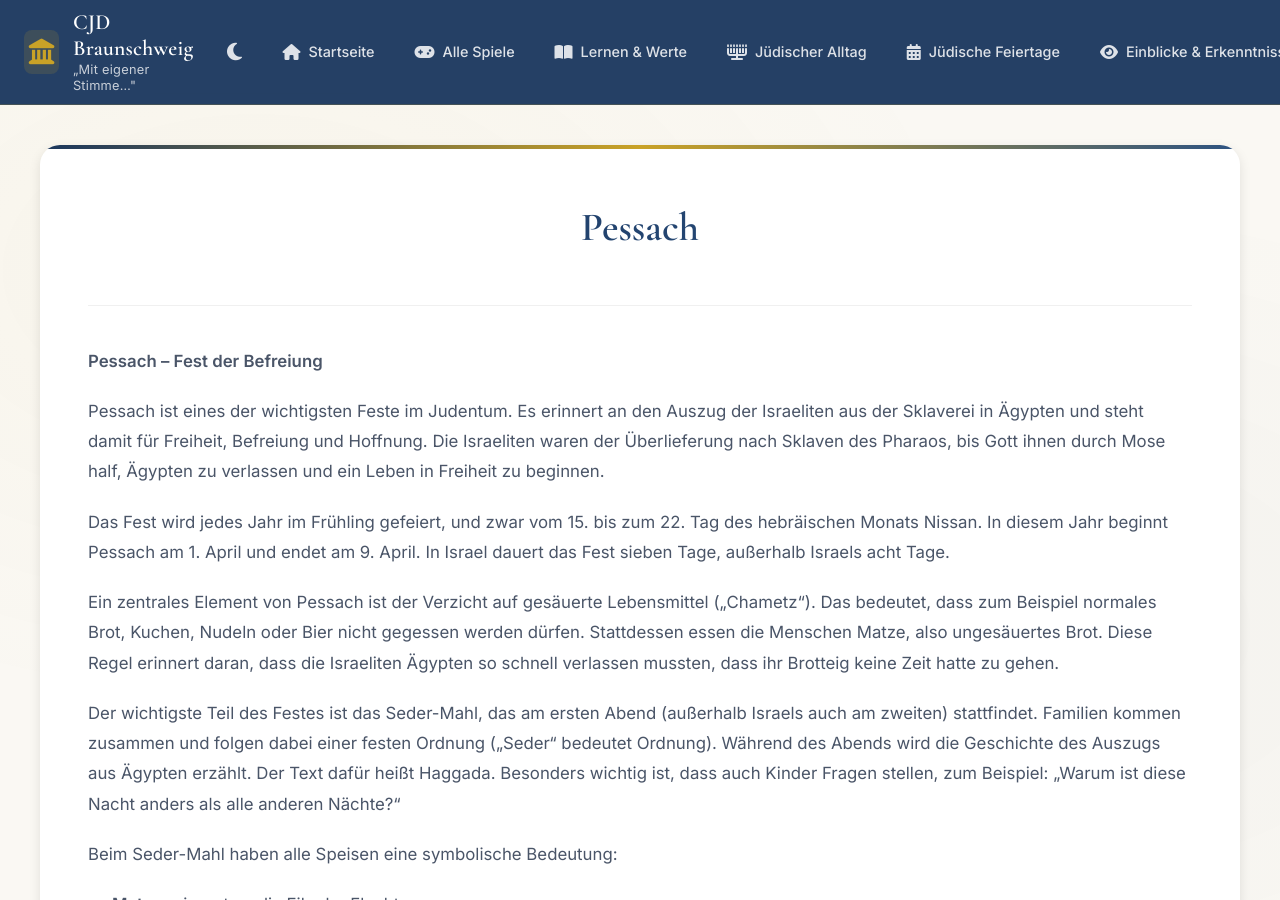
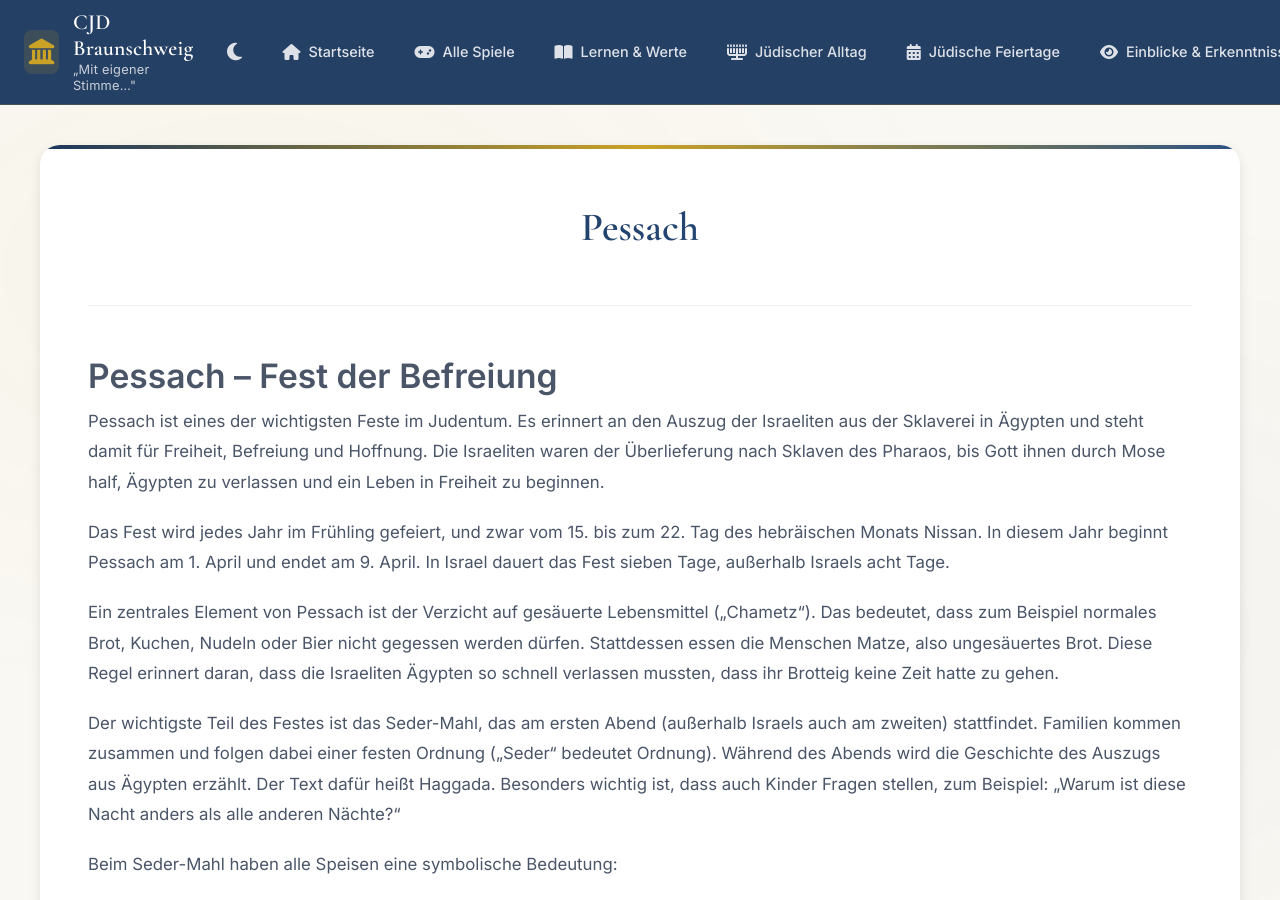
Before and after one commit to stolpersteinebs/stolpersteinebs.github.io, a Jekyll site: the page built from Pessach.md, in a window 1280 px wide and 900 px high. Built offline with Jekyll 4.4.1, drawn with Linux system fonts in a browser that asks for light colours.

```diff
--- a/Pessach.md
+++ b/Pessach.md
@@ -4,7 +4,7 @@ permalink: /pessach/
 layout: default
 ---
 
-**Pessach – Fest der Befreiung**
+# Pessach – Fest der Befreiung
 
 Pessach ist eines der wichtigsten Feste im Judentum. Es erinnert an den Auszug der Israeliten aus der Sklaverei in Ägypten und steht damit für Freiheit, Befreiung und Hoffnung. Die Israeliten waren der Überlieferung nach Sklaven des Pharaos, bis Gott ihnen durch Mose half, Ägypten zu verlassen und ein Leben in Freiheit zu beginnen.
 
```
